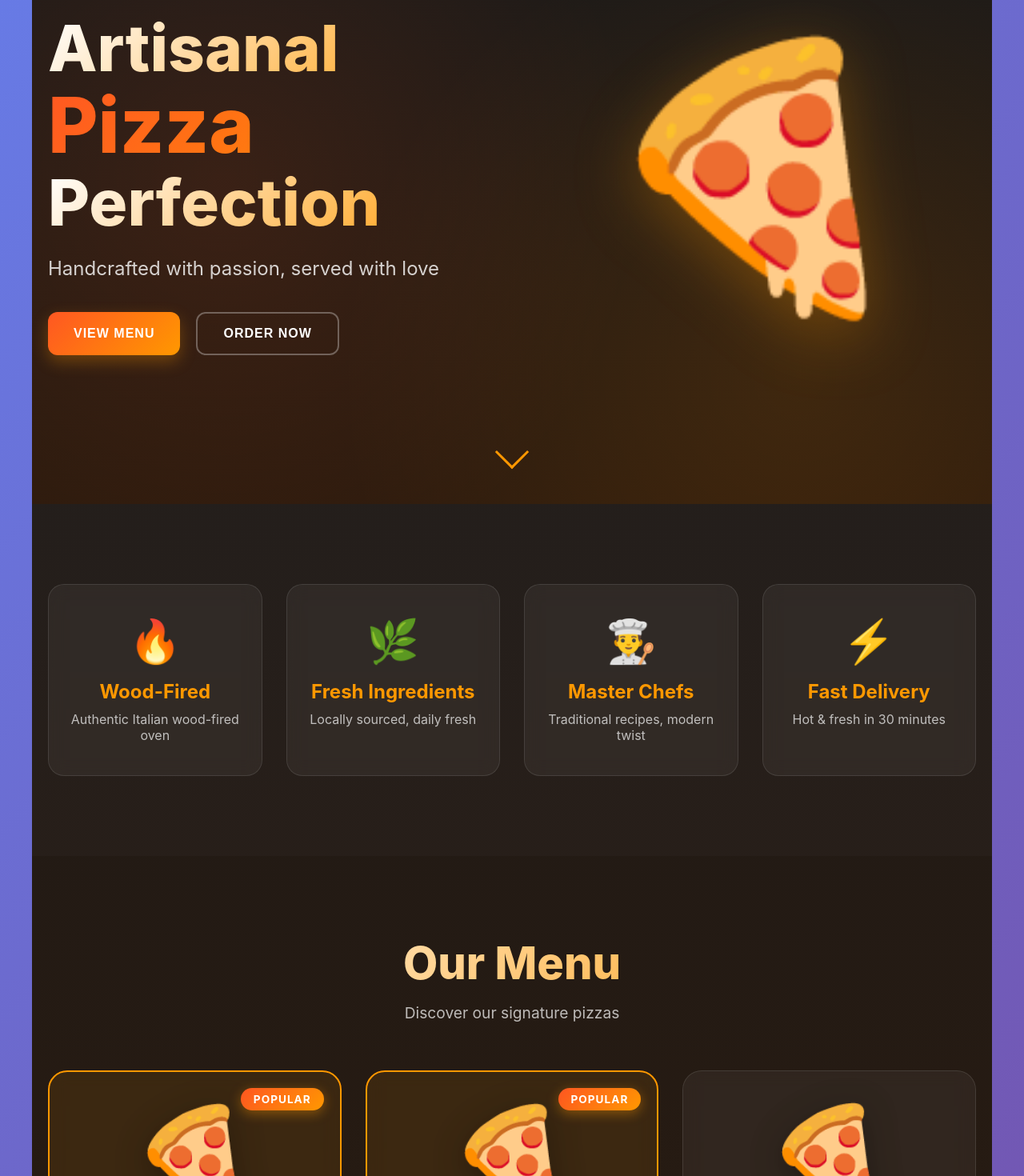
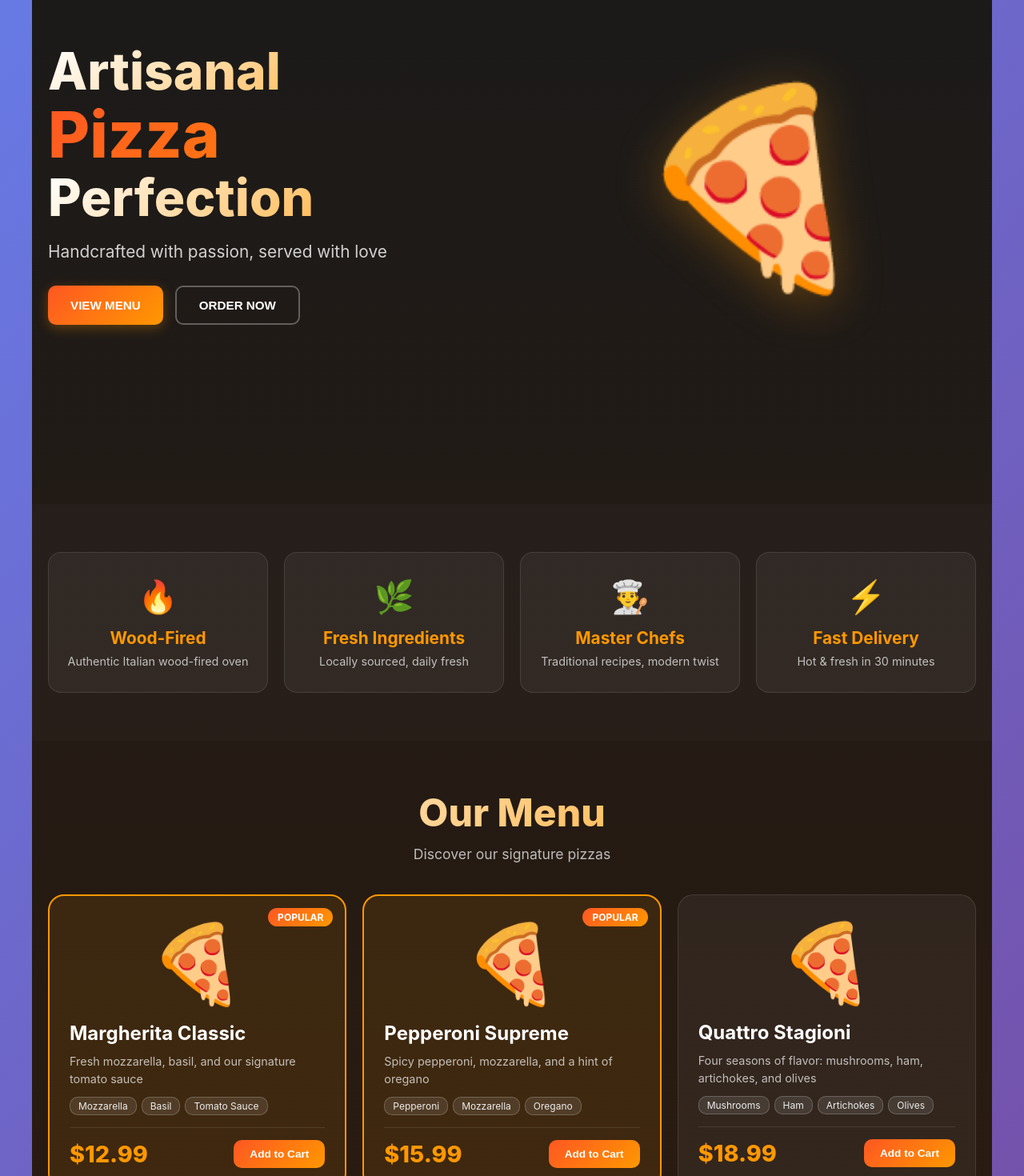
Before and after one commit to preethampoonacha/preethampoonacha.github.io, an Angular app: page /pizza in a window 1280 px wide. Shown: the part 280-1750 px from the top of the page at 80% size. Built offline with nearby package versions, Linux system fonts and the light colour scheme.

Commit message:
Update pizza-restaurant.component.css

```diff
--- a/src/app/components/pizza-restaurant/pizza-restaurant.component.css
+++ b/src/app/components/pizza-restaurant/pizza-restaurant.component.css
@@ -1,71 +1,57 @@
-.pizza-restaurant{min-height:100vh;background:linear-gradient(180deg,#1a1a1a 0%,#2d1b0e 100%);color:#fff;overflow-x:hidden}
-.hero{min-height:100vh;display:flex;align-items:center;justify-content:center;position:relative;padding:80px 20px;background:radial-gradient(circle at 20% 50%,rgba(255,87,34,.1) 0%,transparent 50%),radial-gradient(circle at 80% 80%,rgba(255,152,0,.1) 0%,transparent 50%),linear-gradient(180deg,#1a1a1a 0%,#2d1b0e 100%)}
-.hero-content{max-width:1200px;width:100%;display:grid;grid-template-columns:1fr 1fr;gap:60px;align-items:center}
-.hero-text{animation:fadeInUp 1s ease-out}
-.hero-title{font-size:5rem;font-weight:800;line-height:1.1;margin-bottom:24px;display:flex;flex-direction:column}
-.title-line{display:block;background:linear-gradient(135deg,#fff 0%,#ff9800 100%);-webkit-background-clip:text;-webkit-text-fill-color:transparent;background-clip:text;animation:fadeInUp .8s ease-out}
-.title-line.highlight{background:linear-gradient(135deg,#ff5722 0%,#ff9800 100%);-webkit-background-clip:text;-webkit-text-fill-color:transparent;background-clip:text;font-size:6rem;animation:fadeInUp 1s ease-out}
-.hero-subtitle{font-size:1.5rem;color:rgba(255,255,255,.8);margin-bottom:40px;animation:fadeInUp 1.2s ease-out}
-.hero-buttons{display:flex;gap:20px;animation:fadeInUp 1.4s ease-out}
-.hero-image{display:flex;justify-content:center;align-items:center;animation:fadeInScale 1.2s ease-out}
-.pizza-illustration{font-size:20rem;animation:float 3s ease-in-out infinite;filter:drop-shadow(0 20px 40px rgba(255,152,0,.3))}
-.scroll-indicator{position:absolute;bottom:40px;left:50%;transform:translateX(-50%);animation:bounce 2s infinite}
-.scroll-arrow{width:30px;height:30px;border-right:3px solid #ff9800;border-bottom:3px solid #ff9800;transform:rotate(45deg)}
-.features{padding:100px 20px;background:rgba(255,255,255,.02)}
+.pizza-restaurant{min-height:100vh;background:linear-gradient(180deg,#1a1a1a,#2d1b0e);color:#fff;overflow-x:hidden}
+.hero{min-height:100vh;display:flex;align-items:center;justify-content:center;position:relative;padding:60px 20px}
+.hero-content{max-width:1200px;width:100%;display:grid;grid-template-columns:1fr 1fr;gap:40px;align-items:center}
+.hero-title{font-size:4rem;font-weight:800;line-height:1.1;margin-bottom:20px;display:flex;flex-direction:column}
+.title-line{display:block;background:linear-gradient(135deg,#fff,#ff9800);-webkit-background-clip:text;-webkit-text-fill-color:transparent;background-clip:text}
+.title-line.highlight{background:linear-gradient(135deg,#ff5722,#ff9800);-webkit-background-clip:text;-webkit-text-fill-color:transparent;background-clip:text;font-size:5rem}
+.hero-subtitle{font-size:1.3rem;color:rgba(255,255,255,.8);margin-bottom:30px}
+.hero-buttons{display:flex;gap:15px}
+.hero-image{display:flex;justify-content:center;align-items:center}
+.pizza-illustration{font-size:15rem;filter:drop-shadow(0 10px 30px rgba(255,152,0,.3))}
+.features{padding:60px 20px;background:rgba(255,255,255,.02)}
 .container{max-width:1200px;margin:0 auto}
-.feature-grid{display:grid;grid-template-columns:repeat(auto-fit,minmax(250px,1fr));gap:30px}
-.feature-card{text-align:center;padding:40px 20px;background:rgba(255,255,255,.05);border-radius:20px;backdrop-filter:blur(10px);border:1px solid rgba(255,255,255,.1);transition:all .4s cubic-bezier(.4,0,.2,1);cursor:pointer}
-.feature-card:hover{transform:translateY(-10px);background:rgba(255,255,255,.08);box-shadow:0 20px 40px rgba(255,152,0,.2)}
-.feature-icon{font-size:3rem;margin-bottom:20px;display:inline-block;animation:pulse 2s ease-in-out infinite}
-.feature-card h3{font-size:1.5rem;margin-bottom:10px;color:#ff9800}
-.feature-card p{color:rgba(255,255,255,.7);font-size:1rem}
-.menu{padding:100px 20px}
-.section-header{text-align:center;margin-bottom:60px}
-.section-title{font-size:3.5rem;font-weight:800;margin-bottom:16px;background:linear-gradient(135deg,#fff 0%,#ff9800 100%);-webkit-background-clip:text;-webkit-text-fill-color:transparent;background-clip:text}
-.section-subtitle{font-size:1.2rem;color:rgba(255,255,255,.7)}
-.pizza-grid{display:grid;grid-template-columns:repeat(auto-fill,minmax(320px,1fr));gap:30px}
-.pizza-card{background:rgba(255,255,255,.05);border-radius:24px;padding:30px;backdrop-filter:blur(10px);border:1px solid rgba(255,255,255,.1);transition:all .4s cubic-bezier(.4,0,.2,1);cursor:pointer;position:relative;overflow:hidden}
-.pizza-card::before{content:'';position:absolute;top:0;left:0;right:0;bottom:0;background:linear-gradient(135deg,rgba(255,152,0,.1) 0%,rgba(255,87,34,.1) 100%);opacity:0;transition:opacity .4s ease}
-.pizza-card:hover::before{opacity:1}
-.pizza-card:hover{transform:translateY(-8px) scale(1.02);box-shadow:0 20px 60px rgba(255,152,0,.3);border-color:rgba(255,152,0,.5)}
+.feature-grid{display:grid;grid-template-columns:repeat(auto-fit,minmax(220px,1fr));gap:20px}
+.feature-card{text-align:center;padding:30px 15px;background:rgba(255,255,255,.05);border-radius:16px;border:1px solid rgba(255,255,255,.1);transition:transform .3s;cursor:pointer}
+.feature-card:hover{transform:translateY(-5px)}
+.feature-icon{font-size:2.5rem;margin-bottom:15px}
+.feature-card h3{font-size:1.3rem;margin-bottom:8px;color:#ff9800}
+.feature-card p{color:rgba(255,255,255,.7);font-size:.9rem}
+.menu{padding:60px 20px}
+.section-header{text-align:center;margin-bottom:40px}
+.section-title{font-size:3rem;font-weight:800;margin-bottom:12px;background:linear-gradient(135deg,#fff,#ff9800);-webkit-background-clip:text;-webkit-text-fill-color:transparent;background-clip:text}
+.section-subtitle{font-size:1.1rem;color:rgba(255,255,255,.7)}
+.pizza-grid{display:grid;grid-template-columns:repeat(auto-fill,minmax(280px,1fr));gap:20px}
+.pizza-card{background:rgba(255,255,255,.05);border-radius:20px;padding:25px;border:1px solid rgba(255,255,255,.1);transition:transform .3s;cursor:pointer;position:relative}
+.pizza-card:hover{transform:translateY(-5px)}
 .pizza-card.popular{border:2px solid #ff9800;background:rgba(255,152,0,.1)}
-.popular-badge{position:absolute;top:20px;right:20px;background:linear-gradient(135deg,#ff5722 0%,#ff9800 100%);color:#fff;padding:6px 16px;border-radius:20px;font-size:.85rem;font-weight:700;text-transform:uppercase;letter-spacing:1px;box-shadow:0 4px 15px rgba(255,152,0,.4)}
-.pizza-image{font-size:8rem;text-align:center;margin-bottom:20px;filter:drop-shadow(0 10px 20px rgba(0,0,0,.3));transition:transform .4s ease}
-.pizza-card:hover .pizza-image{transform:rotate(5deg) scale(1.1)}
-.pizza-info{position:relative;z-index:1}
-.pizza-name{font-size:1.8rem;font-weight:700;margin-bottom:12px;color:#fff}
-.pizza-description{color:rgba(255,255,255,.7);margin-bottom:16px;line-height:1.6;font-size:.95rem}
-.pizza-ingredients{display:flex;flex-wrap:wrap;gap:8px;margin-bottom:20px}
-.ingredient-tag{background:rgba(255,255,255,.1);padding:4px 12px;border-radius:12px;font-size:.8rem;color:rgba(255,255,255,.9);border:1px solid rgba(255,255,255,.2)}
-.pizza-footer{display:flex;justify-content:space-between;align-items:center;margin-top:20px;padding-top:20px;border-top:1px solid rgba(255,255,255,.1)}
-.pizza-price{font-size:2rem;font-weight:800;color:#ff9800}
-.btn-add{background:linear-gradient(135deg,#ff5722 0%,#ff9800 100%);color:#fff;border:none;padding:12px 24px;border-radius:12px;font-weight:600;cursor:pointer;transition:all .3s ease;font-size:.9rem}
-.btn-add:hover{transform:scale(1.05);box-shadow:0 8px 20px rgba(255,152,0,.4)}
-.btn{padding:16px 32px;border:none;border-radius:12px;font-size:1rem;font-weight:600;cursor:pointer;transition:all .3s cubic-bezier(.4,0,.2,1);text-transform:uppercase;letter-spacing:1px}
-.btn-primary{background:linear-gradient(135deg,#ff5722 0%,#ff9800 100%);color:#fff;box-shadow:0 8px 20px rgba(255,152,0,.3)}
-.btn-primary:hover{transform:translateY(-3px);box-shadow:0 12px 30px rgba(255,152,0,.4)}
+.popular-badge{position:absolute;top:15px;right:15px;background:linear-gradient(135deg,#ff5722,#ff9800);color:#fff;padding:4px 12px;border-radius:16px;font-size:.75rem;font-weight:700;text-transform:uppercase}
+.pizza-image{font-size:6rem;text-align:center;margin-bottom:15px}
+.pizza-name{font-size:1.5rem;font-weight:700;margin-bottom:10px;color:#fff}
+.pizza-description{color:rgba(255,255,255,.7);margin-bottom:12px;line-height:1.5;font-size:.9rem}
+.pizza-ingredients{display:flex;flex-wrap:wrap;gap:6px;margin-bottom:15px}
+.ingredient-tag{background:rgba(255,255,255,.1);padding:3px 10px;border-radius:10px;font-size:.75rem;color:rgba(255,255,255,.9);border:1px solid rgba(255,255,255,.2)}
+.pizza-footer{display:flex;justify-content:space-between;align-items:center;margin-top:15px;padding-top:15px;border-top:1px solid rgba(255,255,255,.1)}
+.pizza-price{font-size:1.8rem;font-weight:800;color:#ff9800}
+.btn-add{background:linear-gradient(135deg,#ff5722,#ff9800);color:#fff;border:none;padding:10px 20px;border-radius:10px;font-weight:600;cursor:pointer;transition:transform .2s;font-size:.85rem}
+.btn-add:hover{transform:scale(1.05)}
+.btn{padding:14px 28px;border:none;border-radius:10px;font-size:.95rem;font-weight:600;cursor:pointer;transition:transform .2s;text-transform:uppercase}
+.btn-primary{background:linear-gradient(135deg,#ff5722,#ff9800);color:#fff;box-shadow:0 4px 15px rgba(255,152,0,.3)}
+.btn-primary:hover{transform:translateY(-2px)}
 .btn-outline{background:transparent;color:#fff;border:2px solid rgba(255,255,255,.3)}
-.btn-outline:hover{background:rgba(255,255,255,.1);border-color:rgba(255,255,255,.5)}
-.modal-overlay{position:fixed;top:0;left:0;right:0;bottom:0;background:rgba(0,0,0,.9);backdrop-filter:blur(10px);display:flex;align-items:center;justify-content:center;z-index:1000;animation:fadeIn .3s ease;padding:20px}
-.modal-content{background:linear-gradient(135deg,#2d1b0e 0%,#1a1a1a 100%);border-radius:24px;padding:40px;max-width:600px;width:100%;position:relative;border:1px solid rgba(255,152,0,.3);box-shadow:0 20px 60px rgba(255,152,0,.3);animation:slideUp .4s cubic-bezier(.4,0,.2,1)}
-.modal-close{position:absolute;top:20px;right:20px;background:rgba(255,255,255,.1);border:none;color:#fff;width:40px;height:40px;border-radius:50%;font-size:1.5rem;cursor:pointer;transition:all .3s ease;display:flex;align-items:center;justify-content:center}
-.modal-close:hover{background:rgba(255,152,0,.3);transform:rotate(90deg)}
+.btn-outline:hover{background:rgba(255,255,255,.1)}
+.modal-overlay{position:fixed;inset:0;background:rgba(0,0,0,.9);display:flex;align-items:center;justify-content:center;z-index:1000;padding:20px}
+.modal-content{background:linear-gradient(135deg,#2d1b0e,#1a1a1a);border-radius:20px;padding:30px;max-width:550px;width:100%;position:relative;border:1px solid rgba(255,152,0,.3);box-shadow:0 15px 40px rgba(255,152,0,.3)}
+.modal-close{position:absolute;top:15px;right:15px;background:rgba(255,255,255,.1);border:none;color:#fff;width:35px;height:35px;border-radius:50%;font-size:1.3rem;cursor:pointer;transition:background .2s;display:flex;align-items:center;justify-content:center}
+.modal-close:hover{background:rgba(255,152,0,.3)}
 .modal-pizza{text-align:center}
-.modal-pizza-image{font-size:10rem;margin-bottom:30px;filter:drop-shadow(0 10px 30px rgba(255,152,0,.3))}
-.modal-pizza-info h2{font-size:2.5rem;margin-bottom:16px;color:#ff9800}
-.modal-description{color:rgba(255,255,255,.8);margin-bottom:30px;font-size:1.1rem;line-height:1.6}
-.modal-ingredients{margin-bottom:30px}
-.modal-ingredients h3{font-size:1.2rem;margin-bottom:16px;color:rgba(255,255,255,.9)}
-.ingredients-list{display:flex;flex-wrap:wrap;gap:10px;justify-content:center}
-.ingredient-badge{background:rgba(255,152,0,.2);padding:8px 16px;border-radius:16px;font-size:.9rem;color:#ff9800;border:1px solid rgba(255,152,0,.3)}
-.modal-footer{display:flex;justify-content:space-between;align-items:center;padding-top:30px;border-top:1px solid rgba(255,255,255,.1)}
-.modal-price{font-size:2.5rem;font-weight:800;color:#ff9800}
-@keyframes fadeIn{from{opacity:0}to{opacity:1}}
-@keyframes fadeInUp{from{opacity:0;transform:translateY(30px)}to{opacity:1;transform:translateY(0)}}
-@keyframes fadeInScale{from{opacity:0;transform:scale(.8)}to{opacity:1;transform:scale(1)}}
-@keyframes float{0%,100%{transform:translateY(0)}50%{transform:translateY(-20px)}}
-@keyframes bounce{0%,100%{transform:translateX(-50%) translateY(0)}50%{transform:translateX(-50%) translateY(-10px)}}
-@keyframes pulse{0%,100%{transform:scale(1)}50%{transform:scale(1.1)}}
-@keyframes slideUp{from{opacity:0;transform:translateY(50px)}to{opacity:1;transform:translateY(0)}}
-@media (max-width:968px){.hero-content{grid-template-columns:1fr;text-align:center}.hero-title{font-size:3.5rem}.title-line.highlight{font-size:4rem}.pizza-illustration{font-size:12rem}.pizza-grid{grid-template-columns:repeat(auto-fill,minmax(280px,1fr))}}
-@media (max-width:640px){.hero-title{font-size:2.5rem}.title-line.highlight{font-size:3rem}.section-title{font-size:2.5rem}.pizza-grid{grid-template-columns:1fr}.hero-buttons{flex-direction:column}.btn{width:100%}}
+.modal-pizza-image{font-size:8rem;margin-bottom:20px}
+.modal-pizza-info h2{font-size:2rem;margin-bottom:12px;color:#ff9800}
+.modal-description{color:rgba(255,255,255,.8);margin-bottom:20px;font-size:1rem;line-height:1.5}
+.modal-ingredients{margin-bottom:20px}
+.modal-ingredients h3{font-size:1.1rem;margin-bottom:12px;color:rgba(255,255,255,.9)}
+.ingredients-list{display:flex;flex-wrap:wrap;gap:8px;justify-content:center}
+.ingredient-badge{background:rgba(255,152,0,.2);padding:6px 12px;border-radius:12px;font-size:.85rem;color:#ff9800;border:1px solid rgba(255,152,0,.3)}
+.modal-footer{display:flex;justify-content:space-between;align-items:center;padding-top:20px;border-top:1px solid rgba(255,255,255,.1)}
+.modal-price{font-size:2rem;font-weight:800;color:#ff9800}
+@media (max-width:968px){.hero-content{grid-template-columns:1fr;text-align:center}.hero-title{font-size:3rem}.title-line.highlight{font-size:4rem}.pizza-illustration{font-size:10rem}.pizza-grid{grid-template-columns:repeat(auto-fill,minmax(250px,1fr))}}
+@media (max-width:640px){.hero-title{font-size:2rem}.title-line.highlight{font-size:2.5rem}.section-title{font-size:2rem}.pizza-grid{grid-template-columns:1fr}.hero-buttons{flex-direction:column}.btn{width:100%}}
```
